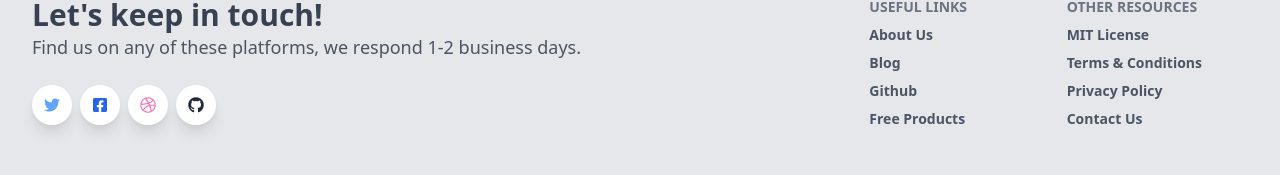
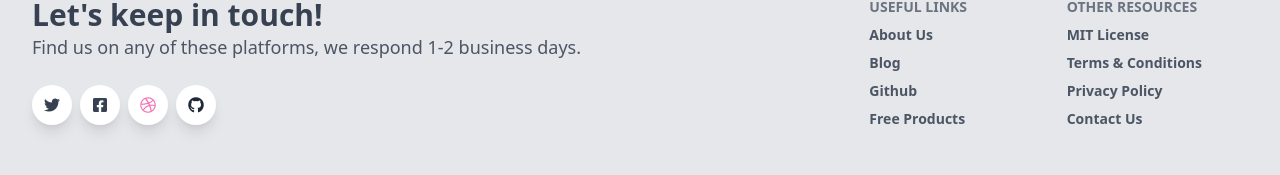
Before and after one commit to healernight1124/notus-nextjs, a Next.js app: page / in a window 1280 px wide. Shown: the part 5913-6088 px from the top of the page. Built offline with nearby package versions, Linux system fonts and the light colour scheme.

Commit message:
fix: solve broken colors

```diff
--- a/components/Footers/Footer.js
+++ b/components/Footers/Footer.js
@@ -32,13 +32,13 @@
               </h5>
               <div className="mt-6 lg:mb-0 mb-6">
                 <button
-                  className="bg-white text-blue-400 shadow-lg font-normal h-10 w-10 items-center justify-center align-center rounded-full outline-none focus:outline-none mr-2"
+                  className="bg-white text-lightBlue-400 shadow-lg font-normal h-10 w-10 items-center justify-center align-center rounded-full outline-none focus:outline-none mr-2"
                   type="button"
                 >
                   <i className="fab fa-twitter"></i>
                 </button>
                 <button
-                  className="bg-white text-blue-600 shadow-lg font-normal h-10 w-10 items-center justify-center align-center rounded-full outline-none focus:outline-none mr-2"
+                  className="bg-white text-lightBlue-600 shadow-lg font-normal h-10 w-10 items-center justify-center align-center rounded-full outline-none focus:outline-none mr-2"
                   type="button"
                 >
                   <i className="fab fa-facebook-square"></i>
```
